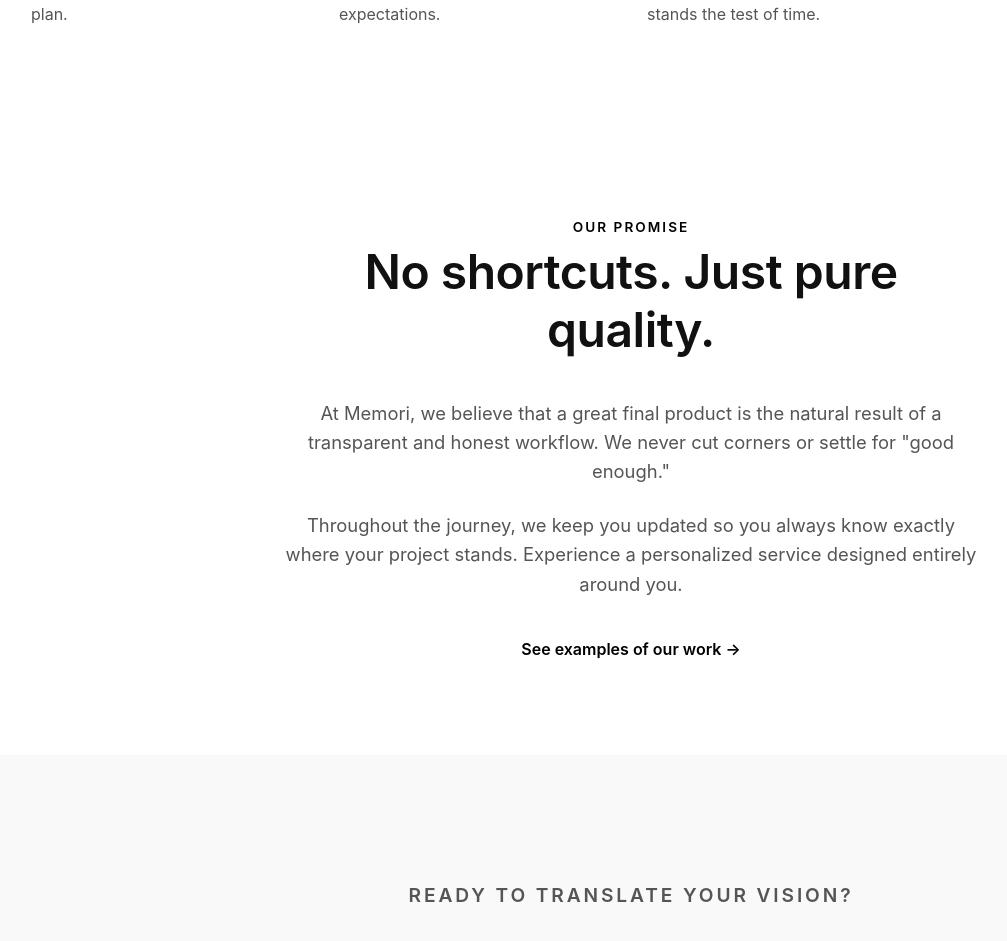
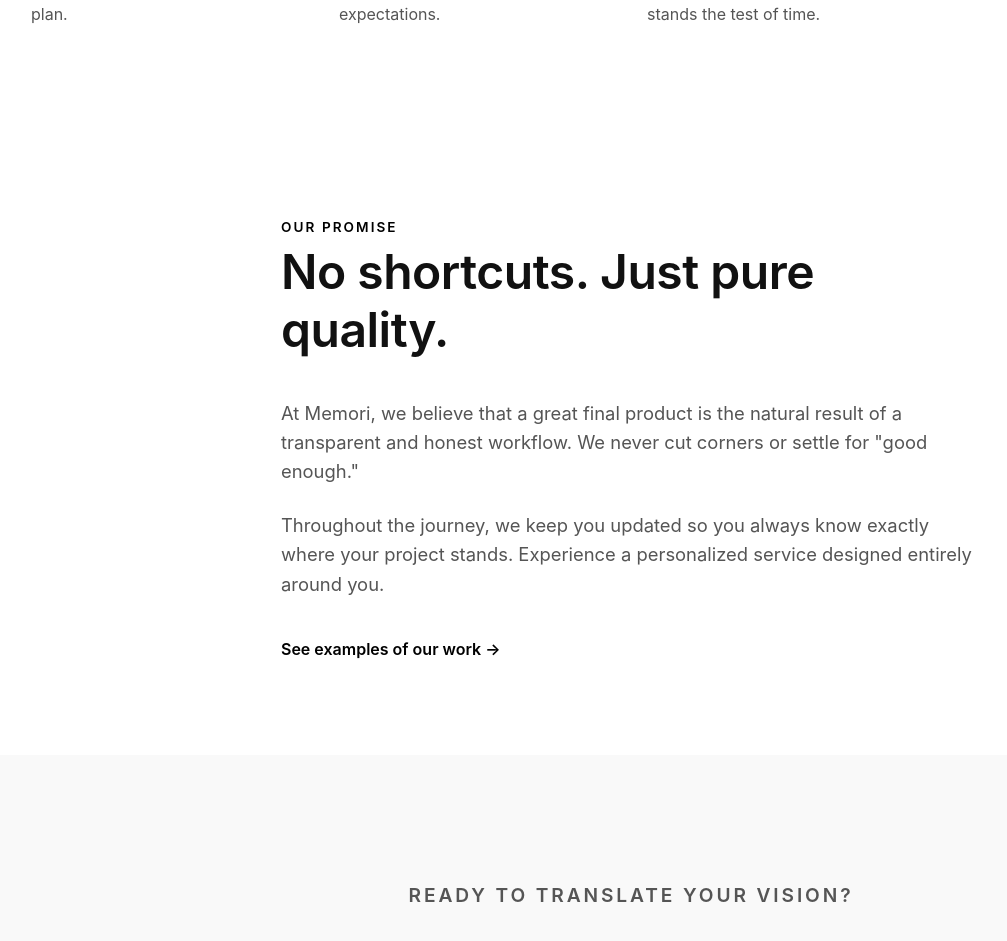
Before and after one commit to MEMORILLC/MEMORI, a SvelteKit app: page /how-it-works in a window 1280 px wide. Shown: the part 1024-1965 px from the top of the page, without its empty margins (9-1016 px from the left). Built offline with nearby package versions, Linux system fonts and the light colour scheme.

Commit message:
Update +page.svelte

```diff
--- a/src/routes/how-it-works/+page.svelte
+++ b/src/routes/how-it-works/+page.svelte
@@ -223,10 +223,6 @@
   }
 
   /* --- PROMISE SECTION (CENTERED) --- */
-  .promise {
-    text-align: center;
-  }
-
   .promise-content {
     max-width: 700px;
     margin: 0 auto;
```
